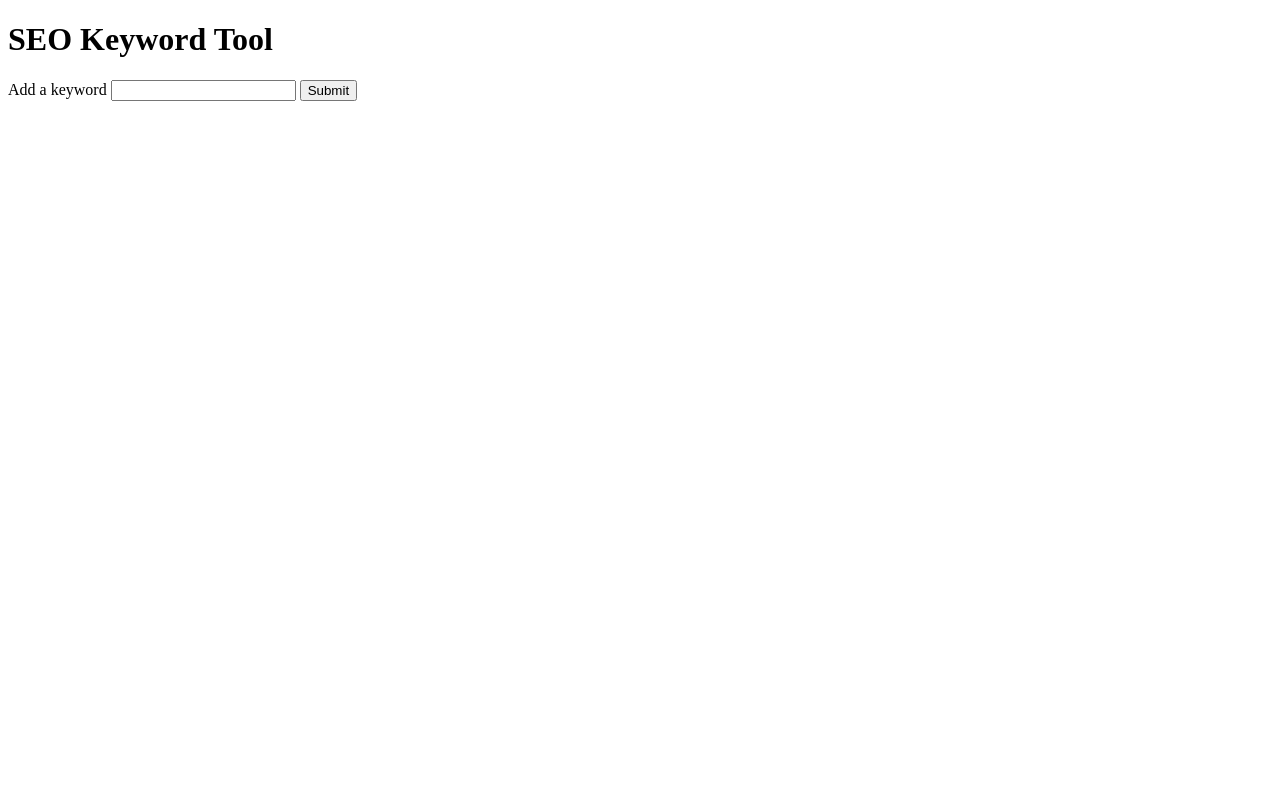
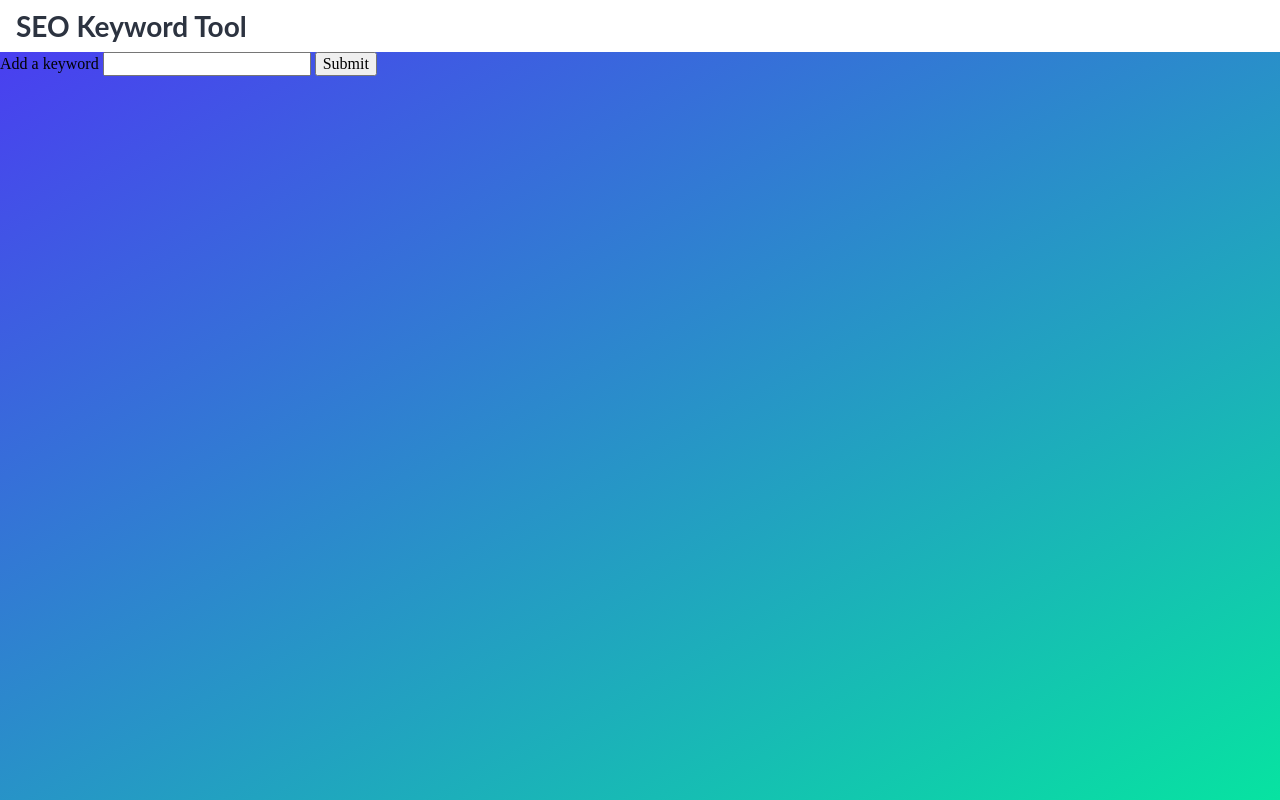
Before and after one commit to jaymagrob/KeywordTool, a website: page static/index.html in a window 1280 px wide. Drawn offline with Linux system fonts and the light colour scheme.

Commit message:
DEV-17, index.html: add background

```diff
--- a/static/index.html
+++ b/static/index.html
@@ -5,6 +5,32 @@
   <meta http-equiv="X-UA-Compatible" content="IE=edge">
   <meta name="viewport" content="width=device-width, initial-scale=1.0">
   <title>SEO Keyword Tool</title>
+  <link href="normalize.css" rel="stylesheet" type="text/css">
+  <style>
+    * {
+    box-sizing: border-box;
+    }
+    html, body {
+      margin: 0;
+      padding: 0;
+    }
+    body {
+    margin: 0;
+    min-height: 100vh;
+    background-image: linear-gradient(151deg,#4c39f3,#07e3a1);
+    }
+    header {
+    padding: 1rem;
+    background-color: #fff;
+    font-family: Lato,sans-serif;
+    color: #2c3340;
+    font-size: 14px;
+    line-height: 20px;
+    }
+    h1,h2,h3,h4,h5,h6 {
+      margin: 0;
+    }
+  </style>
 </head>
 <body>
   <header>
@@ -24,6 +50,11 @@
     <section id="results">
 
     </section>
+
+    </main>
+    <footer>
+
+    </footer>
 </main>
 </body>
 
```
